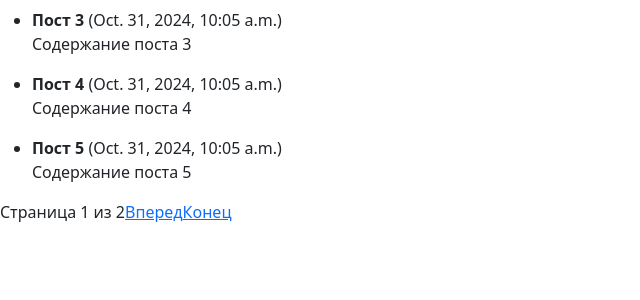
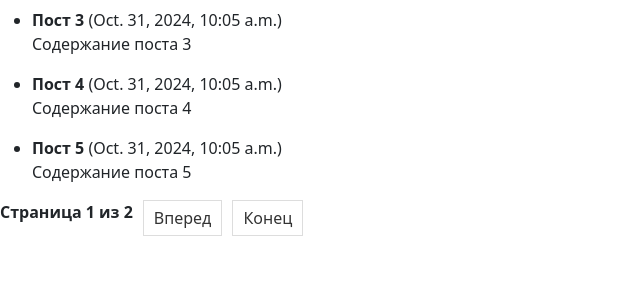
Before and after one commit to WavRunja/UrbanUniversityPythonDeveloperMyHomeworkModule19, a Django app: page /blog/ in a window 1280 px wide. Shown: the part 336-636 px from the top of the page, without its empty margins (0-640 px from the left). Run offline with Django 4.2, Linux system fonts and the light colour scheme; data comes from the database, SQL or seed files in the repository.

Commit message:
Update styles.css
Removing comment error.

```diff
--- a/GameStoreProject/blog/static/css/styles.css
+++ b/GameStoreProject/blog/static/css/styles.css
@@ -1,26 +1,26 @@
 .pagination {
-    # Выравнивание
+    /* Выравнивание */
     display: flex;
-    # Промежутки между элементами
+    /* Промежутки между элементами */
     gap: 10px;
-    # Маркеры списка
+    /* Маркеры списка */
     list-style: none;
 }
 .pagination a {
-    # Внутренние отступы для ссылок
+    /* Внутренние отступы для ссылок */
     padding: 5px 10px;
-    # Граница вокруг ссылки
+    /* Граница вокруг ссылки */
     border: 1px solid #ddd;
-    # Цвет ссылки
+    /* Цвет ссылки */
     color: #333;
-    # Подчеркивание
+    /* Подчеркивание */
     text-decoration: none;
 }
 .pagination a:hover {
-    # Светло-серый фон при наведении
+    /* Светло-серый фон при наведении */
     background-color: #eee;
 }
 .pagination span {
-    # Полужирное начертание
+    /* Полужирное начертание */
     font-weight: bold;
 }
```
